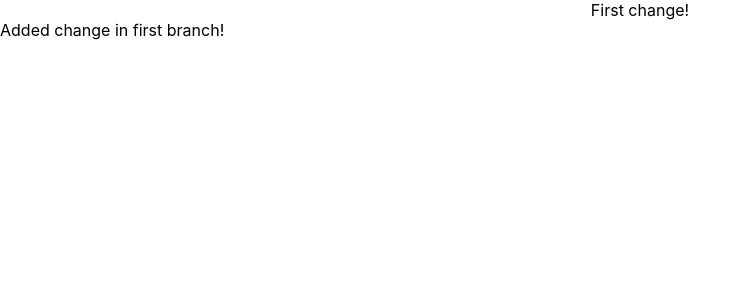
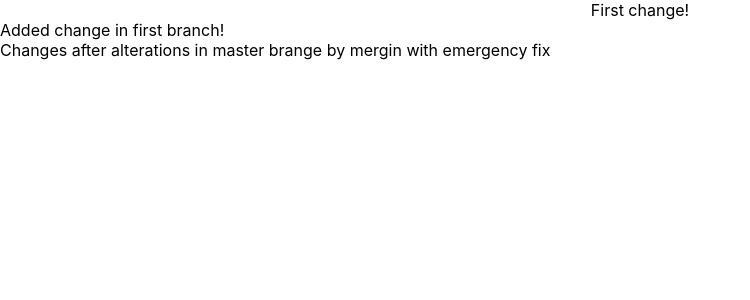
Before and after one commit to Olegche1977/project-training-git, a React (Create React App) app: page / in a window 1280 px wide. Shown: the top 300 px of the page, without its empty margins (0-750 px from the left). Built offline with nearby package versions, Linux system fonts and the light colour scheme.

Commit message:
changes i tr. firstbranch after fixing

```diff
--- a/src/App.js
+++ b/src/App.js
@@ -9,6 +9,9 @@ function App() {
     <div>
     Added change in first branch!
   </div>
+  <div>
+    Changes after alterations in master brange by mergin with emergency fix
+  </div>
   </>
   );
 }
```
